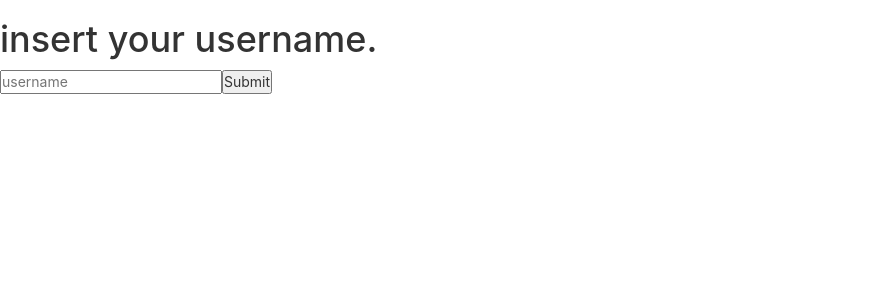
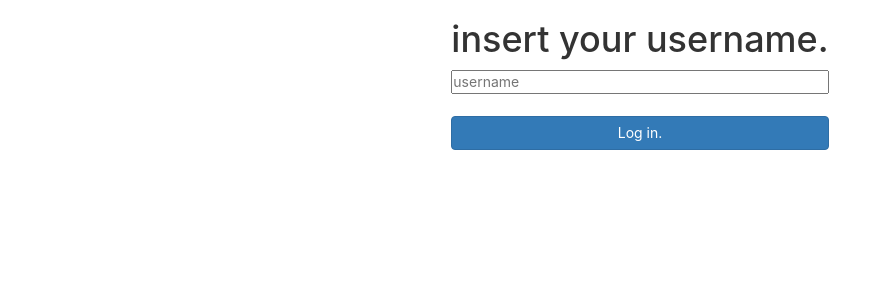
Before and after one commit to zivce/react-playground, a React (Create React App) app: page / in a window 1280 px wide. Shown: the top 300 px of the page, without its empty margins (0-892 px from the left). Built offline with nearby package versions, Linux system fonts and the light colour scheme.

Commit message:
- added styles for username form.

```diff
--- a/src/App.js
+++ b/src/App.js
@@ -72,9 +72,7 @@ class App extends Component {
 
     <Switch>
 
-      <Route path="/chat"
-      render = {()=><ChatScreen currentUsername={this.state.currentUsername}/>}
-      />
+      <Route path="/chat/:user_name" component = {ChatScreen}/>
 
       <Route path="/"
       render = {
--- a/src/components/RoomSetup.js
+++ b/src/components/RoomSetup.js
@@ -2,6 +2,9 @@ import React, {Component} from 'react';
 import toastrcss from '../toastr.css';
 import toastr from 'toastr';
 
+//Font awesome
+import FontAwesomeIcon from '@fortawesome/react-fontawesome'
+import faWindowClose from '@fortawesome/fontawesome-free-solid/faWindowClose'
 
 
 //B3 comps
@@ -79,6 +82,17 @@ export default class RoomSetup extends Component{
                 height: "40vh",
                 overflow : "auto"
             },
+            input_room: {
+                color : "black"
+            },
+            fa_window_close : {
+                cursor : "pointer",
+                float: "right",
+                marginTop: "-24%",
+                color: "red",
+                width: "20px",
+                height: "20px"
+            },
             check_users : {
                 textAlign : "center",
                 margin: "4px",
@@ -89,6 +103,7 @@ export default class RoomSetup extends Component{
 
         let users_check = this.props.users.map(user=>(
                 <div key = {user.id} style={styles.select_users}>
+
 
                     <input
                     onInput = {this.handleInputChange}
@@ -105,9 +120,17 @@ export default class RoomSetup extends Component{
 
         return (
             <div style={styles.room_setup}>
+
                 <h3>Create room</h3>
+
+                <FontAwesomeIcon
+                onClick = {this.props.closeMe}
+                style = {styles.fa_window_close}
+                    icon = {faWindowClose}
+                />
                 <div>
                     <input
+                    style = {styles.input_room}
                     type="text"
                     onInput={this.handleRoomNameChange}/>
 
--- a/src/containers/ChatScreen.js
+++ b/src/containers/ChatScreen.js
@@ -39,12 +39,17 @@ class ChatScreen extends Component{
         })
     }
     componentDidMount(){
-        let user = localStorage.getItem("user");
-        this.props.signedUser(user);
+        console.log(this.props.match)
+        let user_name_from_route  =  this.props.match.params.user_name;
+        this.props.signedUser(user_name_from_route);
+
+        this.setState({
+            user : user_name_from_route
+        })
 
         const chatManager = new ChatKit.ChatManager({
             instanceLocator: this.instance_locator,
-            userId : user,
+            userId : user_name_from_route,
             tokenProvider : new ChatKit.TokenProvider({
                 url:'http://localhost:3001/authenticate'
             })
--- a/src/containers/UsernameForm.js
+++ b/src/containers/UsernameForm.js
@@ -6,6 +6,11 @@ import userSigned from '../components/actions/user_signed.action';
 
 import toastrcss from '../toastr.css';
 import toastr from 'toastr';
+
+//B3 comps
+import { Button } from 'react-bootstrap';
+
+
 class UsernameForm extends Component{
     constructor(props)
     {
@@ -15,6 +20,7 @@ class UsernameForm extends Component{
             username: '',
             success : false,
             error : false,
+            chat_now : false
         }
 
 
@@ -37,10 +43,15 @@ class UsernameForm extends Component{
 
         //Action dispatch here.
         this.props.userSignedLocal(this.state.username);
+        let user = this.state.username;
 
-        let user = this.state.username;
-        window.localStorage.setItem("user",user);
+        this.setState({
+            chat_now : true
+        })
+
         this.props.postUsername(user);
+        this.forceUpdate();
+
     }
 
     onChange($event)
@@ -49,24 +60,64 @@ class UsernameForm extends Component{
     }
 
     render(){
+        const styles =  {
+            login_form : {
+                display: "flex",
+                flexDirection: "column"
+            },
+            input_login_form : {
+                marginBottom: "6%"
+            }
+        }
 
         return(
 
-            <div>
+            <div className="username_container">
 
+                {/* before signed in and after signed in logic */}
+
+                {
+                    (!this.state.chat_now)
+                    ? (<div>
                         <h1>insert your username.</h1>
 
-                <form onSubmit={this.onSubmit}>
+                        <form
+                        style = { styles.login_form }
+                        onSubmit={this.onSubmit}>
 
                         <input
+                        style = {styles.input_login_form}
                         type="text"
                         placeholder = "username"
                         onChange = {this.onChange}
                         />
 
-                <input type="submit"/>
+                        <Button bsStyle="primary"  type="submit">
+                            Log in.
+                        </Button>
 
                         </form>
+
+                        </div>)
+                    :(
+                        <div className="welcome_container">
+
+                            <h1>
+                                {`Welcome ${this.props.current_user_local}`}
+                            </h1>
+
+                            <Button
+                            href={`/chat/${this.props.current_user_local}`}
+                            bsStyle="info">
+
+                                Chat now!
+
+                            </Button>
+
+                        </div>
+                    )
+                }
+
 
                 {this.toastr}
 
--- a/src/containers/WhosOnlineList.js
+++ b/src/containers/WhosOnlineList.js
@@ -36,9 +36,11 @@ class WhosOnlineList extends Component{
         this.addRoom = this.addRoom.bind(this);
         this.new_room = ""
 
+
         this.fetchMessages = this.fetchMessages.bind(this);
         this.expandRoom = this.expandRoom.bind(this);
 
+        this.closeRoomSetup = this.closeRoomSetup.bind(this);
 
 
     }
@@ -85,6 +87,15 @@ class WhosOnlineList extends Component{
     componentDidMount(){
 
     }
+    closeRoomSetup () {
+
+        this.setState({
+            room_setup : false
+        })
+        this.forceUpdate();
+
+    }
+
     addRoom(arg_name,users)
     {
 
@@ -139,6 +150,7 @@ class WhosOnlineList extends Component{
         let arr = this.props.current_user.rooms;
         this.rooms = arr;
 
+        //TODO : Promeni ...
         if(arr && this.run === 1){
             arr.forEach((room)=>{
                 this.props.addRoom(room);
@@ -174,6 +186,7 @@ class WhosOnlineList extends Component{
         {
             RoomSetupModal =
                 <RoomSetup
+                closeMe = {this.closeRoomSetup}
                 roomUpdater = {this.addRoom}
                 users = {this.props.users}/>
 
--- a/src/index.css
+++ b/src/index.css
@@ -12,7 +12,18 @@ body {
   opacity: 0;
   transition: visibility 0s 2s, opacity 2s linear;
 }
+.welcome_container
+{
+  width: fit-content;
+  display: flex;
+  flex-direction: column;
+}
 
+
+.username_container{
+  width: fit-content;
+  margin: auto;
+}
 .room_container
 {
   display:  none;
```
Lines whose indentation alone changed are shown as unchanged.
